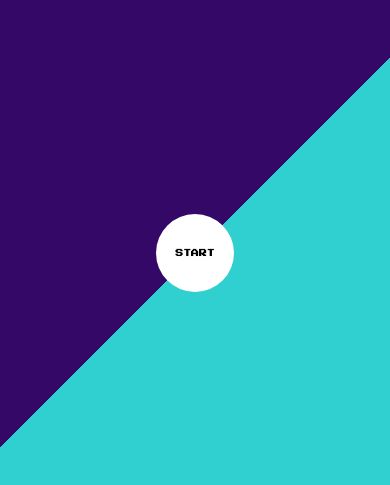
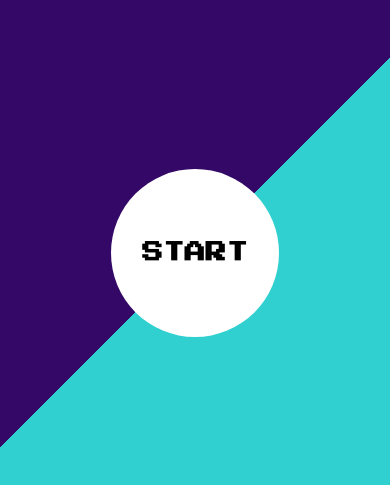
Before and after one commit to leopacheco18/leopacheco18.github.io, a React (Create React App) app: page / in a window 390 px wide. Shown: the part 169-654 px from the top of the page. Built offline with nearby package versions, Linux system fonts and the light colour scheme.

Commit message:
Fix start button on mobile

```diff
--- a/src/App.css
+++ b/src/App.css
@@ -89,6 +89,11 @@
 
 @media only screen and (max-width: 800px) {
 
+  .button-know-me{
+    width: 20vh;
+    height: 20vh;
+    font-size: 2.5vh;
+  }
   .container-content{
     display: flex;
     flex-direction: column;
```
